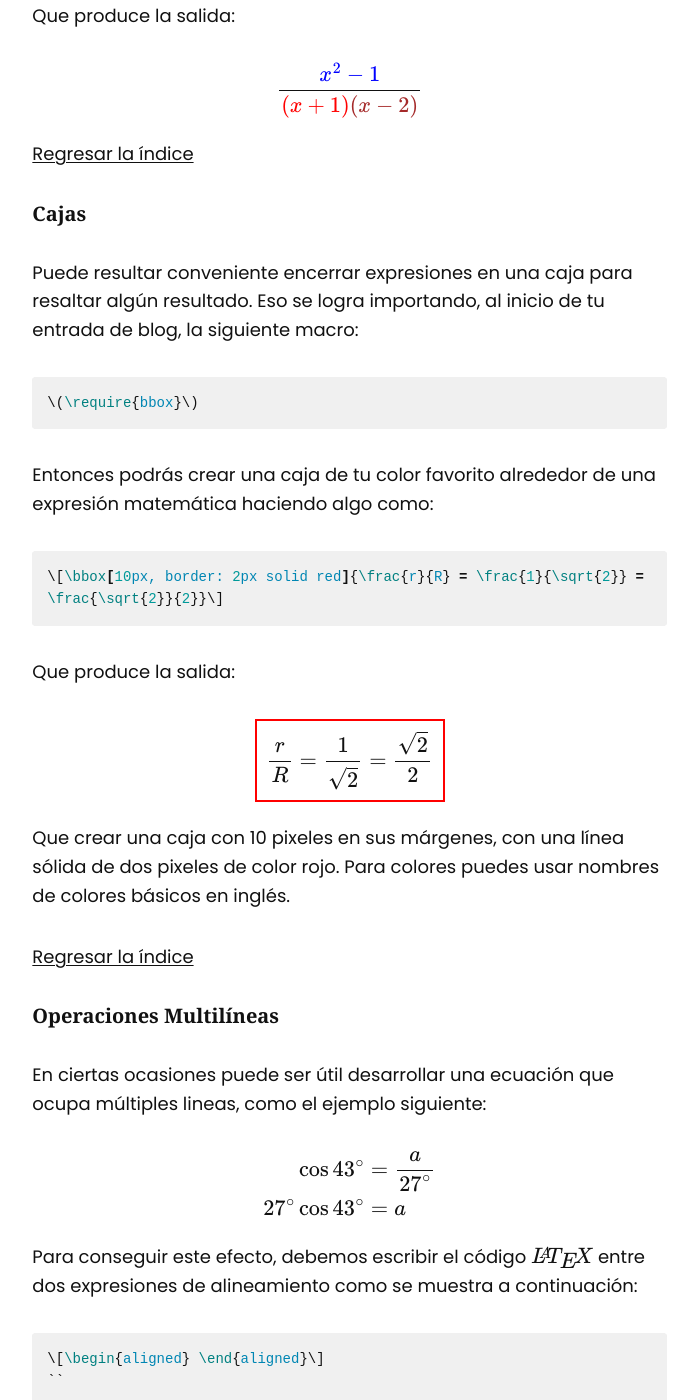
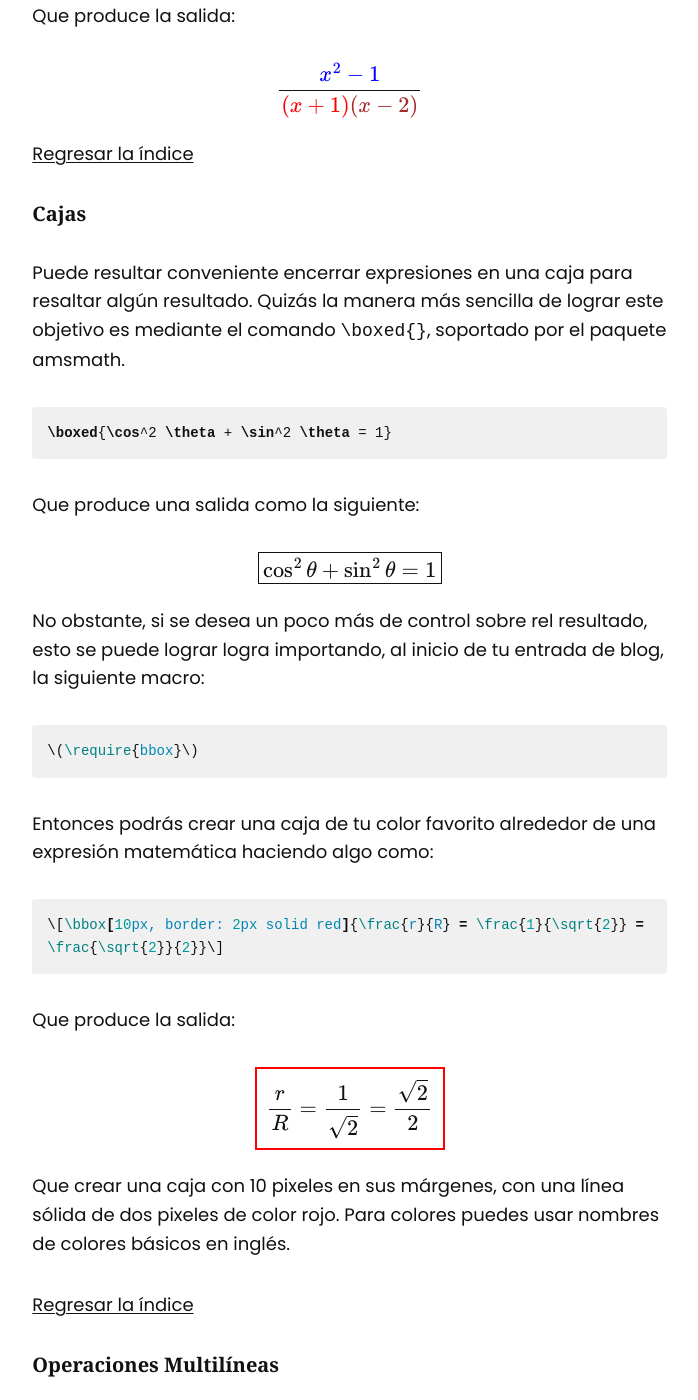
Before and after one commit to asoesem/asoesem.github.io, a Jekyll site: the page built from _posts/2023-12-06-latex-en-foro-de-consultas.md, in a window 1280 px wide and 1400 px high, scrolled down 10373 px. Shown: the whole window, without its empty margins (457-1155 px from the left). Built offline with Jekyll 4.4.1, drawn with Linux system fonts in a browser that asks for light colours; the table of contents is made by our own code; some of the changed text lies outside the part shown.

Commit message:
Mejoras al artículo de LaTeX en los foros de consulta

````diff
--- a/_posts/2023-12-06-latex-en-foro-de-consultas.md
+++ b/_posts/2023-12-06-latex-en-foro-de-consultas.md
@@ -226,7 +226,19 @@ $$\frac{\color{blue}{x^2-1}}{\color{red}{(x+1)}\color{brown}{(x-2)}}$$
 
 #### Cajas
 
-Puede resultar conveniente encerrar expresiones en una caja para resaltar algún resultado. Eso se logra importando, al inicio de tu entrada de blog, la siguiente macro:
+Puede resultar conveniente encerrar expresiones en una caja para resaltar algún resultado. Quizás la manera más sencilla de lograr este objetivo es mediante el comando `\boxed{}`, soportado por el paquete amsmath.
+
+```tex
+\boxed{\cos^2 \theta + \sin^2 \theta = 1}
+```
+
+Que produce una salida como la siguiente:
+
+$$
+\boxed{\cos^2 \theta + \sin^2 \theta = 1}
+$$
+
+No obstante, si se desea un poco más de control sobre rel resultado, esto se puede lograr logra importando, al inicio de tu entrada de blog, la siguiente macro:
 
 ```tex
 \(\require{bbox}\)
@@ -257,7 +269,7 @@ Para conseguir este efecto, debemos escribir el código $$\LaTeX$$ entre dos exp
 
 ```tex
 \[\begin{aligned} \end{aligned}\]
-``
+```
 
 Para producir una nueva línea se utiliza el operador `\\`, y para indicar que las expresiones se deben alinear en algún punto se utiliza el operador `&` para marcar el punto de alineamiento. Por ejemplo, la expresión de arriba se escribe como:
 
````
